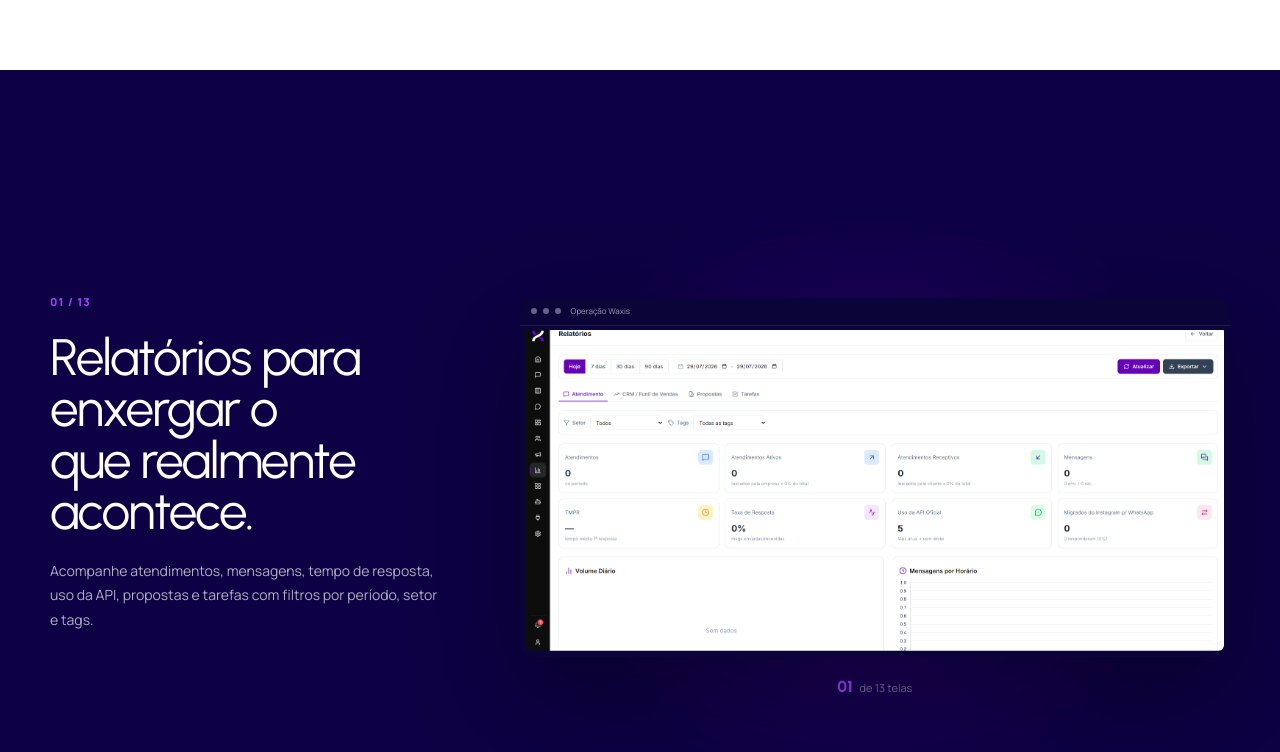
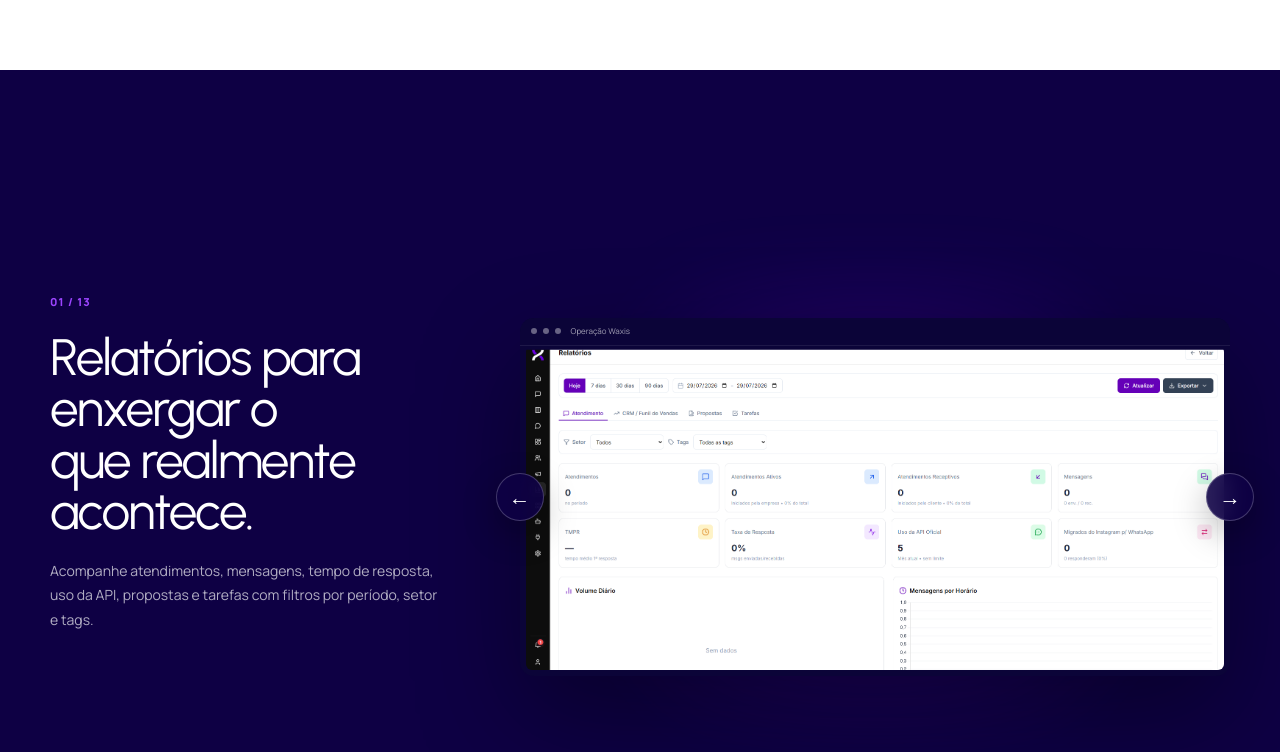
Before and after one commit to empraxistecnologia/site-waxis, a Next.js app: page / in a window 1280 px wide. Shown: the part 5721-6473 px from the top of the page. Built offline with nearby package versions, Linux system fonts and the light colour scheme.

Commit message:
Adiciona navegacao manual ao tour

```diff
--- a/app/globals.css
+++ b/app/globals.css
@@ -163,8 +163,6 @@ p { text-wrap: pretty; }
 .tour-copy article span { color: var(--violet-bright); font-size: 11px; font-weight: 800; letter-spacing: .1em; }
 .tour-copy h3 { max-width: 450px; margin: 22px 0; font-size: clamp(2.5rem, 4vw, 4.3rem); line-height: 1; }
 .tour-copy p { max-width: 460px; color: color-mix(in oklch, white 68%, transparent); font-size: 14px; line-height: 1.75; }
-.tour-counter { margin-top: 20px; display: flex; align-items: baseline; justify-content: center; gap: 7px; color: color-mix(in oklch, white 45%, transparent); font-size: .6875rem; }
-.tour-counter strong { color: var(--violet-bright); font: 750 1rem var(--font-display); }
 .tour-visual { position: relative; }
 .tour-visual::before { content: ""; position: absolute; z-index: -1; inset: -14%; background: radial-gradient(circle, color-mix(in oklch, var(--violet) 24%, transparent), transparent 62%); filter: blur(30px); }
 .tour-screen { position: relative; aspect-ratio: 1.98; padding: 28px 6px 6px; overflow: hidden; background: #0b0438; border-radius: 14px; box-shadow: 0 40px 100px rgba(0,0,0,.35); }
@@ -172,6 +170,12 @@ p { text-wrap: pretty; }
 .tour-frame-bar i { width: 6px; height: 6px; border-radius: 50%; background: color-mix(in oklch, white 38%, transparent); }.tour-frame-bar span { margin-left: 4px; }
 .tour-screen img { position: absolute; left: 6px; right: 6px; top: 28px; bottom: 6px; width: calc(100% - 12px); height: calc(100% - 34px); object-fit: cover; object-position: center; clip-path: inset(4px 0 0); background: white; border-radius: 6px; opacity: 0; transform: scale(.97); transition: opacity .6s var(--ease), transform .75s var(--ease); }
 .tour-screen img.is-active { opacity: 1; transform: scale(1) rotate(0); }
+.tour-arrow { position: absolute; z-index: 6; top: 50%; width: 48px; height: 48px; display: grid; place-items: center; border: 1px solid color-mix(in oklch, white 22%, transparent); border-radius: 50%; color: white; background: color-mix(in oklch, var(--navy-deep) 88%, transparent); box-shadow: 0 12px 35px rgba(0,0,0,.28); backdrop-filter: blur(12px); cursor: pointer; transform: translateY(-50%); transition: color .25s ease, background .25s ease, border-color .25s ease, transform .25s var(--ease); }
+.tour-arrow span { font-size: 1.35rem; line-height: 1; }
+.tour-arrow--previous { left: -24px; }
+.tour-arrow--next { right: -24px; }
+.tour-arrow:hover { color: var(--navy-deep); background: white; border-color: white; transform: translateY(-50%) scale(1.07); }
+.tour-arrow:focus-visible { outline: 3px solid var(--violet-bright); outline-offset: 4px; }
 
 .ecosystem { padding: 130px max(24px, calc((100vw - 1180px)/2)) 90px; color: white; background: var(--navy-deep); overflow: hidden; }
 .ecosystem-heading { max-width: 760px; margin: 0 auto; text-align: center; }
@@ -284,7 +288,7 @@ footer a:hover { color: var(--violet-bright); }
   .hero { grid-template-columns: 1fr; padding-top: 150px; }.hero-stage { min-height: 500px; max-width: 620px; width: 100%; margin: auto; }
   .control-head { grid-template-columns: .15fr 1.85fr; gap: 24px; }.control-head h2 { font-size: clamp(2rem, 4vw, 2.5rem); }
   .transformation-sticky, .tour-sticky { grid-template-columns: 1fr; gap: 35px; }.transformation-copy { display: grid; grid-template-columns: 1fr 1fr; gap: 20px; }.transformation-copy h2 { grid-column: 1 / -1; }.progress-rail { display: none; }.dashboard-frame { max-width: 750px; }
-  .tour-copy { min-height: 260px; }.tour-visual { max-width: 760px; margin: auto; width: 100%; }
+  .tour-copy { min-height: 260px; }.tour-visual { max-width: 760px; margin: auto; width: calc(100% - 56px); }
   .platform-resources { grid-template-columns: 1fr; gap: 65px; }.resources-heading { position: relative !important; top: auto; }.resources-link { grid-column: 1; }
   .meta-section { grid-template-columns: 80px 1fr; }.meta-section > p { grid-column: 2; }
   .faq { grid-template-columns: 1fr; gap: 60px; }
@@ -301,6 +305,10 @@ footer a:hover { color: var(--violet-bright); }
   .control, .ecosystem, .implementation, .faq { padding: 100px 20px; }.control-head, .tour-intro, .implementation-copy { display: block; }.control-head h2, .tour-intro h2 { margin-top: 25px; }.control-list article { grid-template-columns: 45px 1fr; }.control-list p { grid-column: 2; }
   .control-head h2 span { white-space: normal; }
   .product-tour { padding-top: 100px; }.tour-intro { margin-bottom: 70px; }.tour-track { height: auto; }.tour-sticky { position: static; height: auto; padding: 90px 20px; }.tour-copy { min-height: 360px; }.tour-screen { aspect-ratio: 1.75; }.tour-screen img { object-fit: cover; }
+  .tour-visual { width: calc(100% - 44px); }
+  .tour-arrow { width: 40px; height: 40px; }
+  .tour-arrow--previous { left: -20px; }
+  .tour-arrow--next { right: -20px; }
   .integration-network { height: auto; margin: 55px auto 35px; display: grid; grid-template-columns: repeat(2, minmax(0,1fr)); gap: 9px; }
   .ecosystem-canvas, .network-lines, .network-core-rings { display: none; }
   .integration-hub { position: relative; left: auto; top: auto; width: 170px; height: 170px; margin: 0 auto 30px; grid-column: 1 / -1; transform: none; }
--- a/app/page.tsx
+++ b/app/page.tsx
@@ -346,9 +346,12 @@ export default function Home() {
                     <Image unoptimized key={chapter.n} className={index === 0 ? "is-active" : ""} data-tour-image src={chapter.image} alt={chapter.alt} width={chapter.width} height={chapter.height} />
                   ))}
                 </div>
-                <div className="tour-counter" aria-label="Progresso das telas da plataforma">
-                  <strong data-tour-current>01</strong><span>de 13 telas</span>
-                </div>
+                <button className="tour-arrow tour-arrow--previous" type="button" data-tour-previous aria-label="Ver tela anterior">
+                  <span aria-hidden="true">←</span>
+                </button>
+                <button className="tour-arrow tour-arrow--next" type="button" data-tour-next aria-label="Ver próxima tela">
+                  <span aria-hidden="true">→</span>
+                </button>
               </div>
             </div>
           </div>
--- a/app/site-client.tsx
+++ b/app/site-client.tsx
@@ -17,7 +17,8 @@ export function Experience() {
     const tour = document.querySelector<HTMLElement>("[data-tour]");
     const copies = Array.from(document.querySelectorAll<HTMLElement>("[data-tour-copy]"));
     const images = Array.from(document.querySelectorAll<HTMLElement>("[data-tour-image]"));
-    const tourCurrent = document.querySelector<HTMLElement>("[data-tour-current]");
+    const tourPrevious = document.querySelector<HTMLButtonElement>("[data-tour-previous]");
+    const tourNext = document.querySelector<HTMLButtonElement>("[data-tour-next]");
     const particleCleanups: Array<() => void> = [];
 
     if (!reduce) {
@@ -292,6 +293,33 @@ export function Experience() {
     stage?.addEventListener("mousemove", onMouse);
 
     let ticking = false;
+    const setActiveTourScreen = (active: number) => {
+      [...copies, ...images].forEach((el) => el.classList.remove("is-active"));
+      copies[active]?.classList.add("is-active");
+      images[active]?.classList.add("is-active");
+    };
+
+    const moveTour = (direction: number) => {
+      if (!tour || !copies.length) return;
+      const current = Math.max(0, copies.findIndex((copy) => copy.classList.contains("is-active")));
+      const target = (current + direction + copies.length) % copies.length;
+      const sticky = tour.querySelector<HTMLElement>(".tour-sticky");
+      const range = Math.max(0, tour.offsetHeight - innerHeight);
+
+      if (sticky && getComputedStyle(sticky).position === "sticky" && range > 0) {
+        const tourTop = scrollY + tour.getBoundingClientRect().top;
+        const targetProgress = (target + 0.5) / copies.length;
+        scrollTo({ top: tourTop + targetProgress * range, behavior: "smooth" });
+      } else {
+        setActiveTourScreen(target);
+      }
+    };
+
+    const showPreviousTourScreen = () => moveTour(-1);
+    const showNextTourScreen = () => moveTour(1);
+    tourPrevious?.addEventListener("click", showPreviousTourScreen);
+    tourNext?.addEventListener("click", showNextTourScreen);
+
     const render = () => {
       nav?.classList.toggle("is-scrolled", window.scrollY > 24);
       if (reality && realityLines.length) {
@@ -312,10 +340,7 @@ export function Experience() {
         const range = Math.max(1, tour.offsetHeight - innerHeight);
         const p = Math.min(0.999, Math.max(0, -rect.top / range));
         const active = Math.min(copies.length - 1, Math.floor(p * copies.length));
-        [...copies, ...images].forEach((el) => el.classList.remove("is-active"));
-        copies[active]?.classList.add("is-active");
-        images[active]?.classList.add("is-active");
-        if (tourCurrent) tourCurrent.textContent = String(active + 1).padStart(2, "0");
+        setActiveTourScreen(active);
       }
       ticking = false;
     };
@@ -331,6 +356,8 @@ export function Experience() {
       menu?.removeEventListener("click", onMenu);
       stage?.removeEventListener("mousemove", onMouse);
       removeEventListener("scroll", onScroll);
+      tourPrevious?.removeEventListener("click", showPreviousTourScreen);
+      tourNext?.removeEventListener("click", showNextTourScreen);
       particleCleanups.forEach((cleanup) => cleanup());
       ecosystemCleanup();
     };
```
